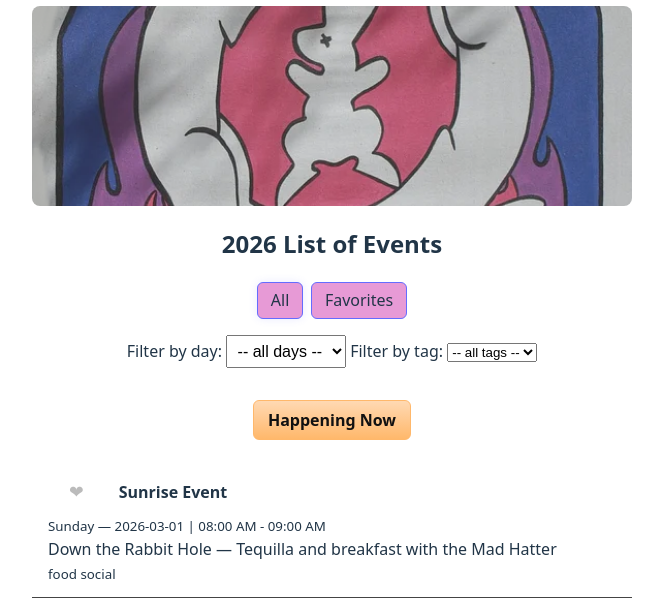
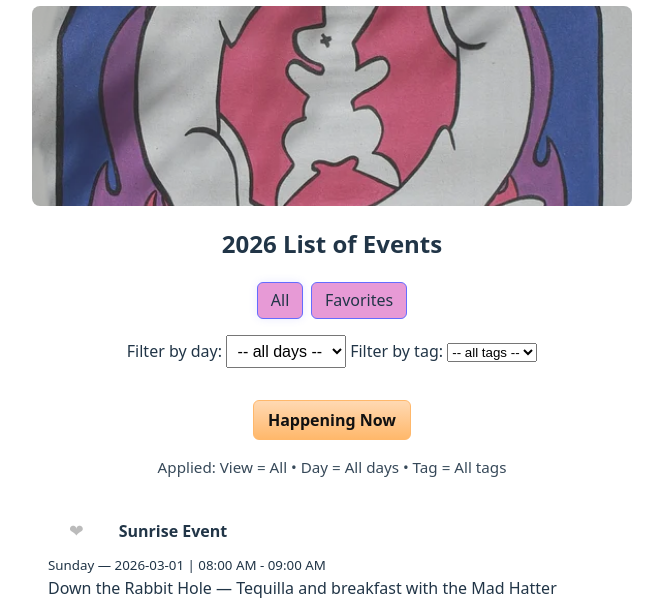
Before and after one commit to thetater222-arch/pbb-scheduler-v2, a website built with Vite: page index.html in a window 1280 px wide. Shown: the part 151-752 px from the top of the page, without its empty margins (308-971 px from the left). Built offline with nearby package versions, Linux system fonts and the light colour scheme.

Commit message:
Add applied filters summary indicator

```diff
--- a/src/main.js
+++ b/src/main.js
@@ -144,6 +144,25 @@ function populateTagSelector(tags) {
     tags.map(t => `<option value="${t}">${t}</option>`).join('');
 }
 
+function updateAppliedSummary() {
+  const summary = document.getElementById('appliedSummary');
+  if (!summary) return;
+
+  const happeningBtn = document.getElementById('happeningNowBtn');
+  const favBtn = document.getElementById('viewFavBtn');
+
+  let currentView = 'All';
+  if (happeningBtn && happeningBtn.classList.contains('active')) {
+    currentView = 'Happening Now';
+  } else if (favBtn && favBtn.classList.contains('active')) {
+    currentView = 'Favorites';
+  }
+
+  const dayLabel = currentDayFilter || 'All days';
+  const tagLabel = currentTagFilter || 'All tags';
+  summary.textContent = `Applied: View = ${currentView} • Day = ${dayLabel} • Tag = ${tagLabel}`;
+}
+
 function updateEventsView() {
   const happeningBtn = document.getElementById('happeningNowBtn');
   const nowActive = happeningBtn && happeningBtn.classList.contains('active');
@@ -156,6 +175,7 @@ function updateEventsView() {
   } else {
     eventsContainer.innerHTML = renderEvents(events, currentDayFilter, currentTagFilter);
   }
+  updateAppliedSummary();
   attachFavListeners();
 }
 
@@ -180,6 +200,7 @@ function init() {
       <div class="now-header">
         <button id="happeningNowBtn" class="view-btn">Happening Now</button>
       </div>
+      <p id="appliedSummary" class="applied-summary"></p>
       <div id="eventsContainer">
         ${renderEvents(events)}
       </div>
@@ -193,6 +214,7 @@ function init() {
 
   // attach favorite handlers for initial render
   attachFavListeners();
+  updateAppliedSummary();
 
   // wire Happening Now button
   const happeningBtn = document.getElementById('happeningNowBtn');
--- a/src/style.css
+++ b/src/style.css
@@ -150,6 +150,12 @@ button:focus-visible {
   box-shadow: 0 0 8px #646cff22;
 }
 
+.applied-summary {
+  margin: 0.5rem 0 1rem;
+  font-size: 0.95rem;
+  opacity: 0.9;
+}
+
 @media (prefers-color-scheme: light) {
   :root {
     color: #213547;
```
